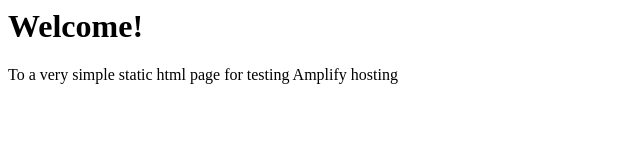
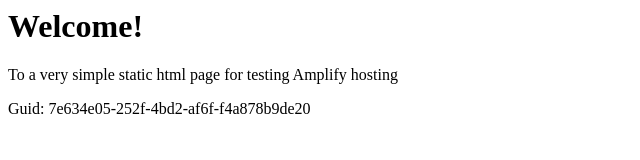
Before and after one commit to aws-aemilia-dub/Github-PR-Commit-Integration-Test-DoNotTouch-v1-prod-eu-west-1, a website: page src/index.html in a window 1280 px wide. Shown: the whole page, without its empty margins (0-640 px from the left). Drawn offline with Linux system fonts and the light colour scheme.

Commit message:
commit from integ tests

```diff
--- a/src/index.html
+++ b/src/index.html
@@ -1,3 +1,5 @@
+
+
 <html lang="en">
 
 <head>
@@ -10,6 +12,6 @@
 <body>
     <h1>Welcome!</h1>
     <p>To a very simple static html page for testing Amplify hosting</p>
-</body>
+    <p>Guid: 7e634e05-252f-4bd2-af6f-f4a878b9de20</p></body>
 
 </html>
```
